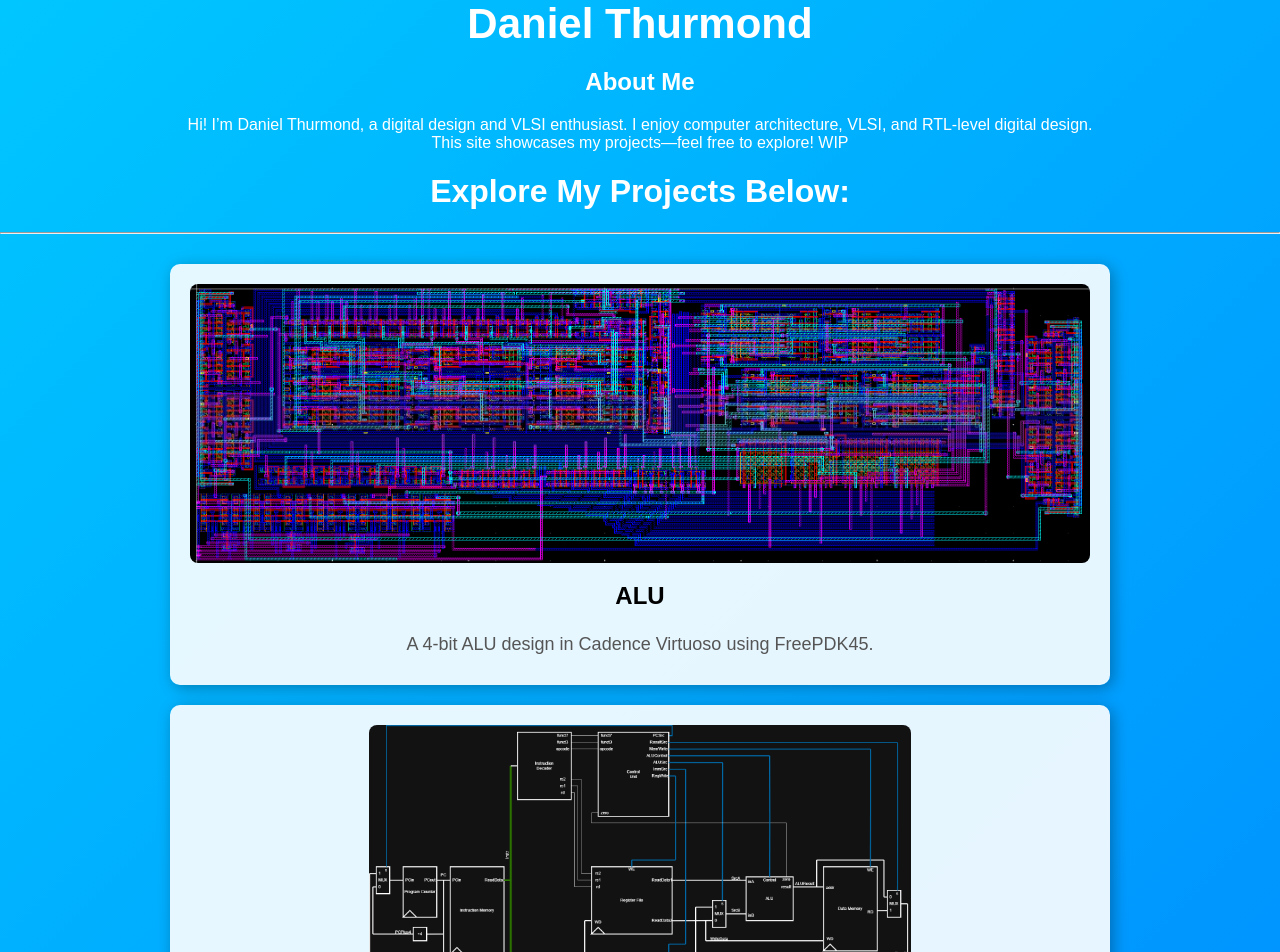
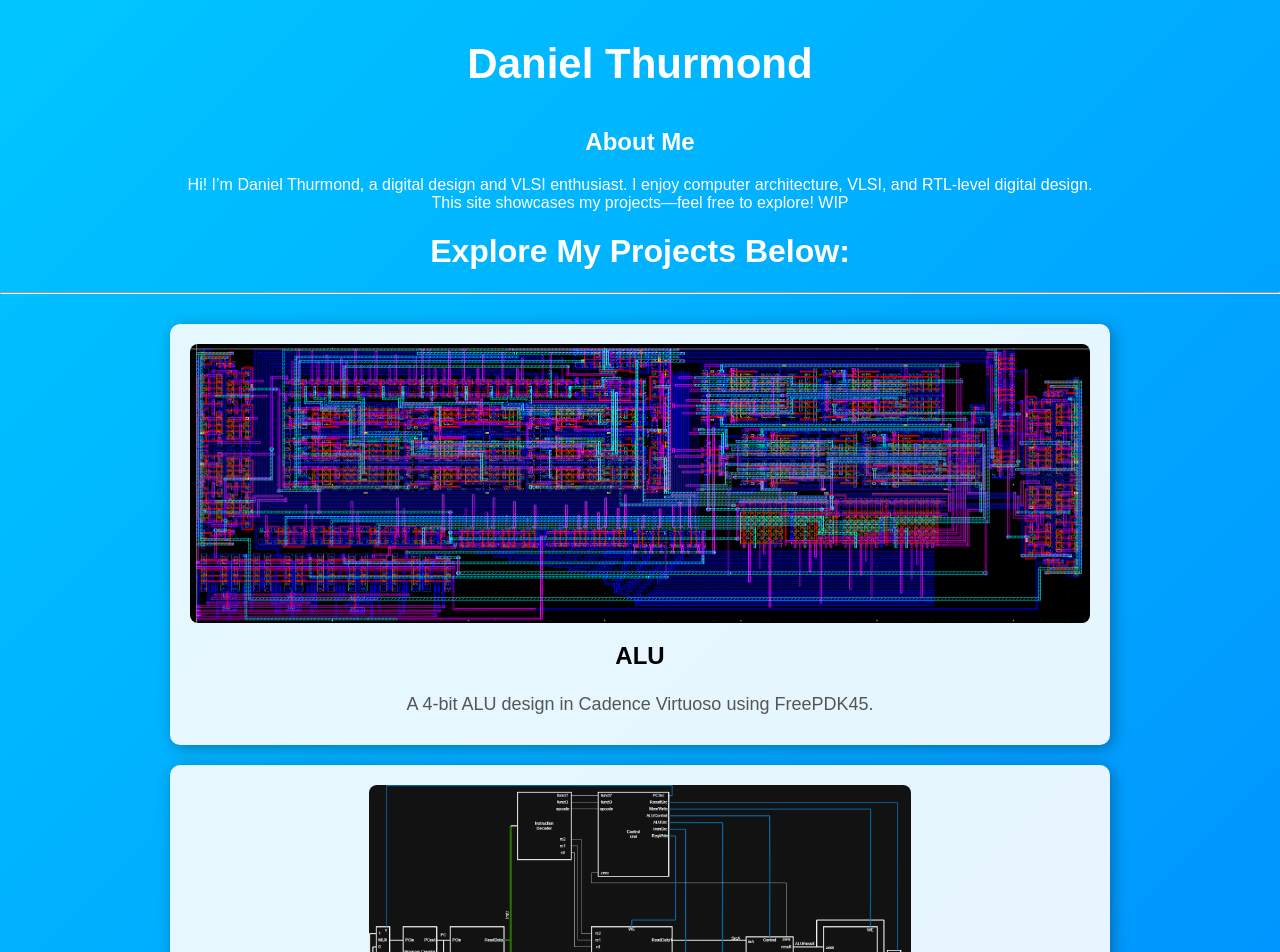
Before and after one commit to danielthurmond/danielthurmond.github.io, a Jekyll site: the page built from index.md, in a window 1280 px wide. Shown: the top 952 px of the page. Built offline with Jekyll 4.4.1, drawn with Linux system fonts in a browser that asks for light colours.

Commit message:
Update styles.css

```diff
--- a/assets/styles.css
+++ b/assets/styles.css
@@ -9,14 +9,14 @@
 }
 
 
-/*header {
-    background: rgba(0, 0, 0, 0.6);
+header {
+    /*background: rgba(0, 0, 0, 0.6); */
     padding: 20px;
     border-radius: 10px;
     margin: 20px auto;
     width: 80%;
     max-width: 900px;
-}*/
+}
 
 header h1 {
     font-size: 42px;
```
